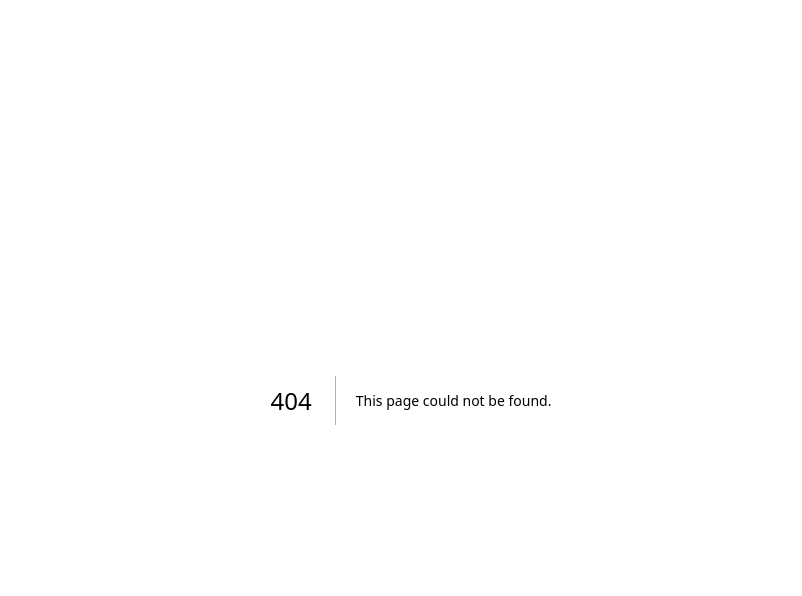
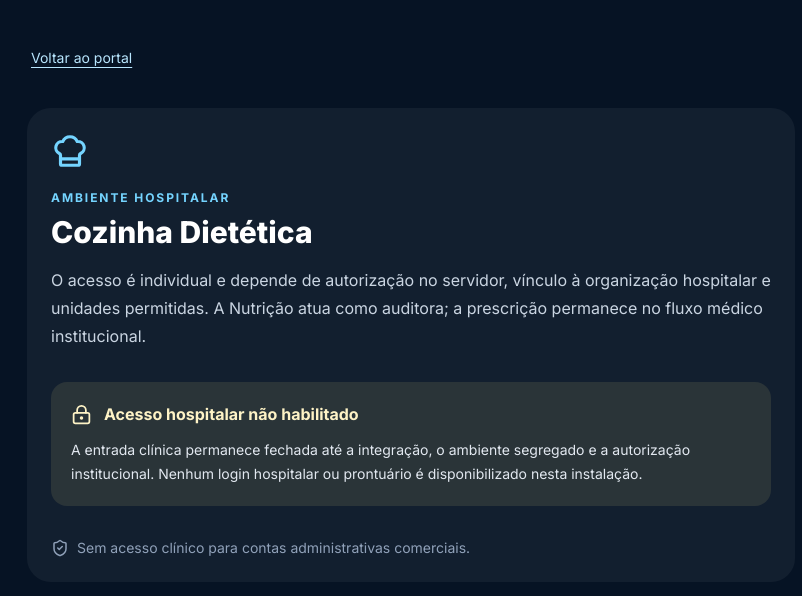
Before and after one commit to aprov-hgesm/Controles-de-Empenhos---Aprov, a Next.js app: page /cozinha-dietetica in a window 1280 px wide. Before the commit this address had no page. Shown: the top 596 px of the page, without its empty margins (229-1031 px from the left). Built offline with nearby package versions, Linux system fonts and the light colour scheme.

Commit message:
feat(hospital-w1): implementar app/cozinha-dietetica/page.tsx

```diff
--- /dev/null
+++ b/app/cozinha-dietetica/page.tsx
@@ -0,0 +1,51 @@
+import type { Metadata } from 'next';
+import Link from 'next/link';
+import { ChefHat, LockKeyhole, ShieldCheck } from 'lucide-react';
+import { HospitalEntry } from '@/features/hospital/entry/HospitalEntry';
+
+export const dynamic = 'force-dynamic';
+export const revalidate = 0;
+
+export const metadata: Metadata = {
+  title: 'Cozinha Dietética | EMPROVEX',
+  description: 'Entrada hospitalar com acesso por identidade, vínculo e unidade autorizados.',
+  robots: { index: false, follow: false },
+};
+
+export default function HospitalEntryPage() {
+  // No clinic/production database or institutional approval has been supplied.
+  // Even if an environment variable is accidentally set in production, fail closed.
+  const qaEnabled = process.env.NODE_ENV !== 'production'
+    && Boolean(process.env.HOSPITAL_QA_ORGANIZATION_ID && process.env.HOSPITAL_QA_SQLITE_PATH);
+  return (
+    <main className="min-h-screen bg-[#061324] px-5 py-10 text-white sm:py-16">
+      <div className="mx-auto max-w-3xl">
+        <Link href="/" className="inline-flex rounded-lg px-1 py-2 text-sm text-sky-200 underline underline-offset-4 focus-visible:outline focus-visible:outline-2 focus-visible:outline-sky-200">
+          Voltar ao portal
+        </Link>
+        <div className="mt-8 rounded-3xl border border-white/15 bg-white/[0.05] p-6 sm:p-10">
+          <ChefHat size={38} aria-hidden="true" className="mb-5 text-sky-300" />
+          <p className="text-xs font-bold uppercase tracking-[0.16em] text-sky-300">Ambiente hospitalar</p>
+          <h1 className="mt-2 text-3xl font-extrabold sm:text-4xl">Cozinha Dietética</h1>
+          <p className="mt-4 leading-7 text-slate-300">O acesso é individual e depende de autorização no servidor, vínculo à organização hospitalar e unidades permitidas. A Nutrição atua como auditora; a prescrição permanece no fluxo médico institucional.</p>
+          {qaEnabled ? (
+            <div className="mt-8">
+              <HospitalEntry />
+            </div>
+          ) : (
+            <div className="mt-8 rounded-2xl border border-amber-300/30 bg-amber-200/10 p-5" role="status">
+              <div className="flex items-center gap-3 font-bold text-amber-100">
+                <LockKeyhole size={21} aria-hidden="true" />
+                Acesso hospitalar não habilitado
+              </div>
+              <p className="mt-3 text-sm leading-6 text-slate-200">A entrada clínica permanece fechada até a integração, o ambiente segregado e a autorização institucional. Nenhum login hospitalar ou prontuário é disponibilizado nesta instalação.</p>
+            </div>
+          )}
+          <div className="mt-8 flex items-center gap-2 text-sm text-slate-400">
+            <ShieldCheck size={18} aria-hidden="true" /> Sem acesso clínico para contas administrativas comerciais.
+          </div>
+        </div>
+      </div>
+    </main>
+  );
+}
```
